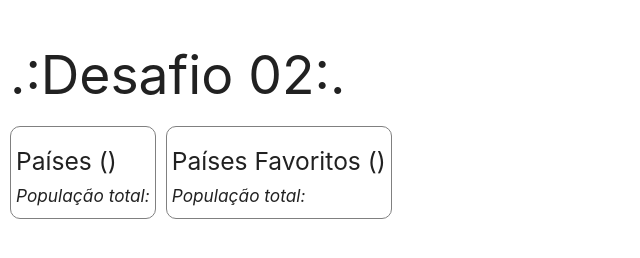
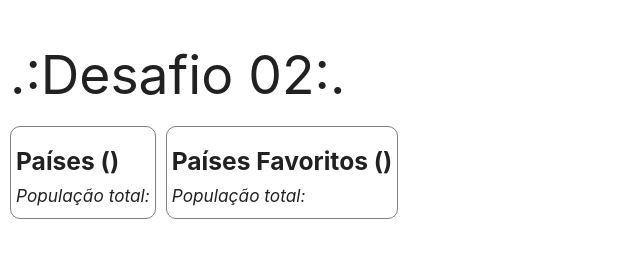
Before and after one commit to joaoacastro/desafio_paises, a plain HTML site: page index.html in a window 1280 px wide. Shown: the whole page, without its empty margins (0-640 px from the left). Drawn offline with nearby package versions, Linux system fonts and the light colour scheme; no server answers.

Commit message:
Update index.html

```diff
--- a/index.html
+++ b/index.html
@@ -16,13 +16,13 @@
 
   <div class="country-container">
     <div class='country-List'>
-      <h5>Países (<span id="countCountries"></span>)</h5>
+      <h5><b>Países (<span id="countCountries"></span>)</b></h5>
       <h6><i>População total: <span id="totalPopulationList"></span></i></h6>
       <div id="tabCountries"></div>
     </div>
 
     <div class='country-List'>
-      <h5>Países Favoritos (<span id="countFavorites"></span>)</h5>
+      <h5><b>Países Favoritos (<span id="countFavorites"></span>)</b></h5>
       <h6><i>População total: <span id="totalPopulationFavorites"></span></i></h6>
       <div id="tabFavorites"></div>
     </div>
```
